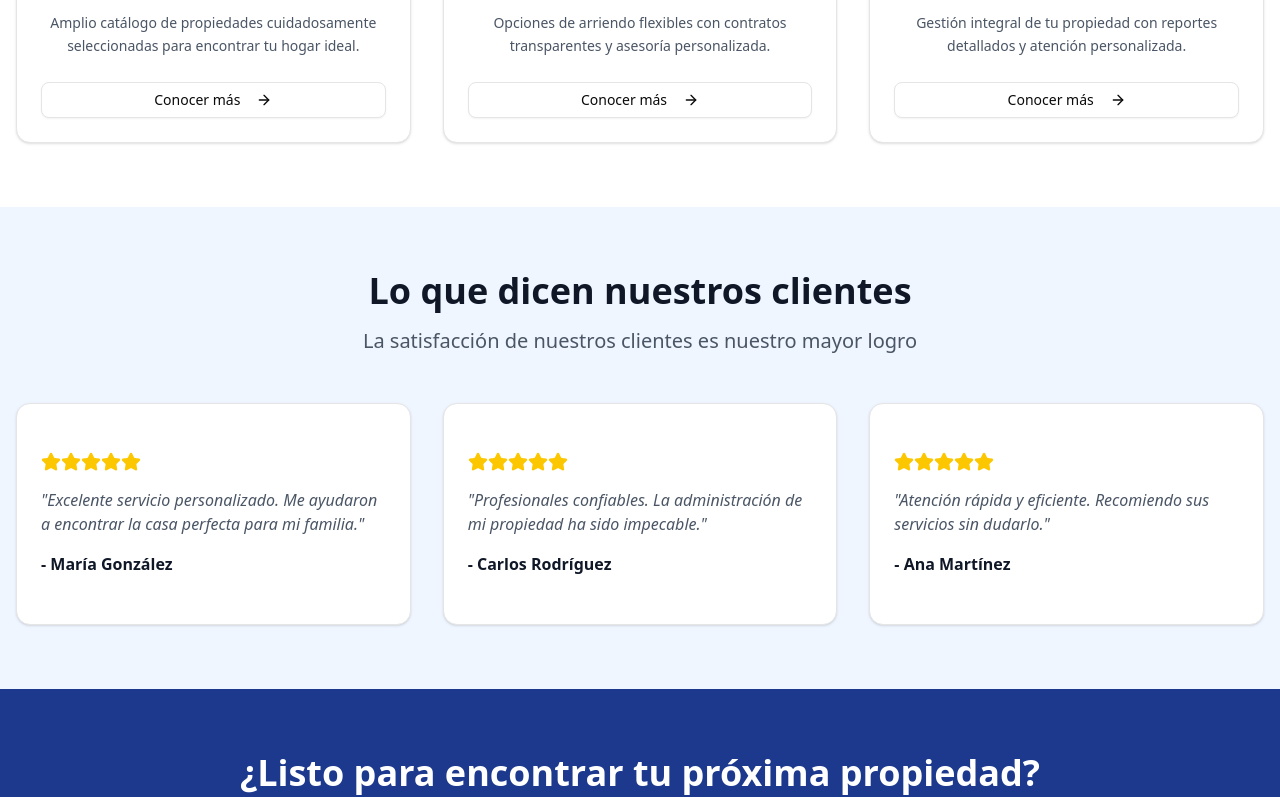
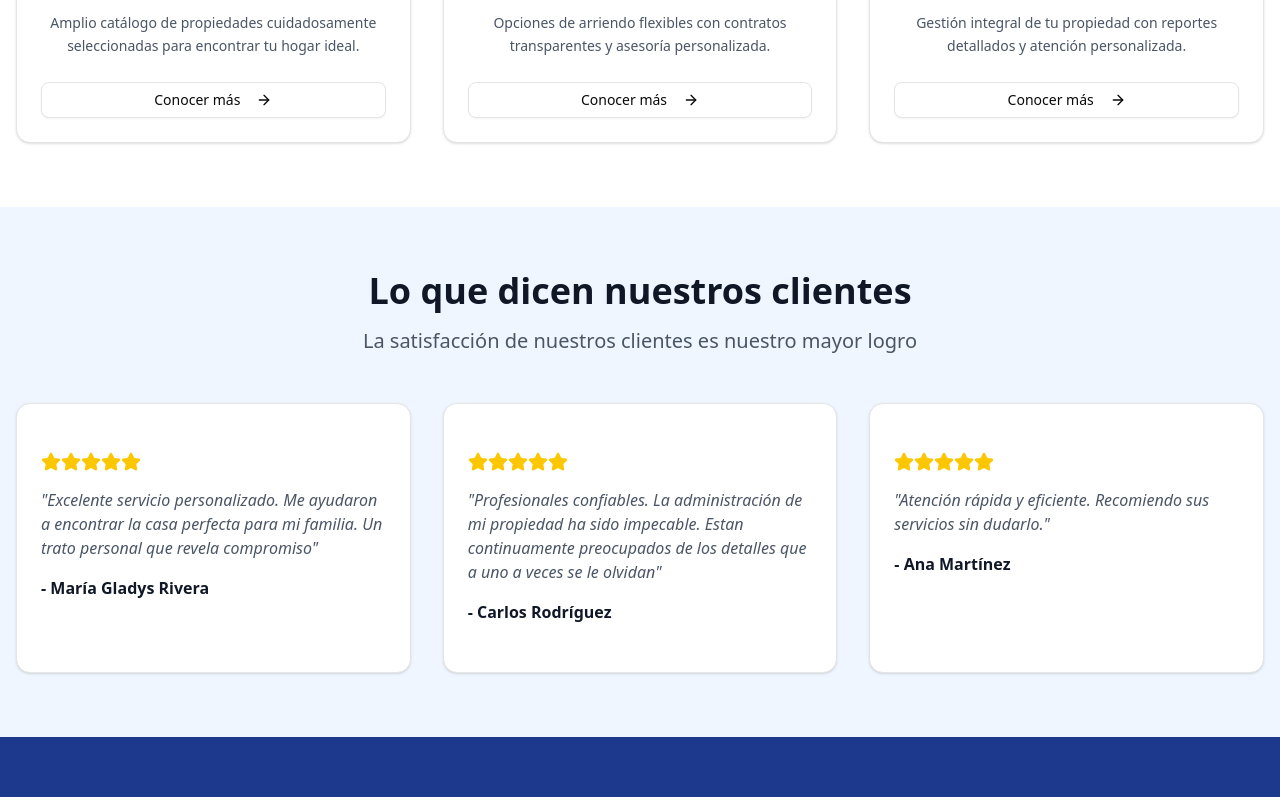
Before and after one commit to UrbisProp/ranchoweb, a React (Vite) app: page / in a window 1280 px wide. Shown: the part 1378-2175 px from the top of the page. Built offline with nearby package versions, Linux system fonts and the light colour scheme.

Commit message:
Update Home.jsx

```diff
--- a/src/pages/Home.jsx
+++ b/src/pages/Home.jsx
@@ -40,13 +40,13 @@ const Home = () => {
 
   const testimonials = [
     {
-      name: 'María González',
-      text: 'Excelente servicio personalizado. Me ayudaron a encontrar la casa perfecta para mi familia.',
+      name: 'María Gladys Rivera',
+      text: 'Excelente servicio personalizado. Me ayudaron a encontrar la casa perfecta para mi familia. Un trato personal que revela compromiso',
       rating: 5
     },
     {
       name: 'Carlos Rodríguez',
-      text: 'Profesionales confiables. La administración de mi propiedad ha sido impecable.',
+      text: 'Profesionales confiables. La administración de mi propiedad ha sido impecable. Estan continuamente preocupados de los detalles que a uno a veces se le olvidan',
       rating: 5
     },
     {
@@ -62,7 +62,7 @@ const Home = () => {
     'Conocimiento profundo del mercado local',
     'Transparencia en todos los procesos',
     'Seguimiento continuo post-venta',
-    'Asesoría legal y financiera incluida'
+
   ]
 
   return (
```
